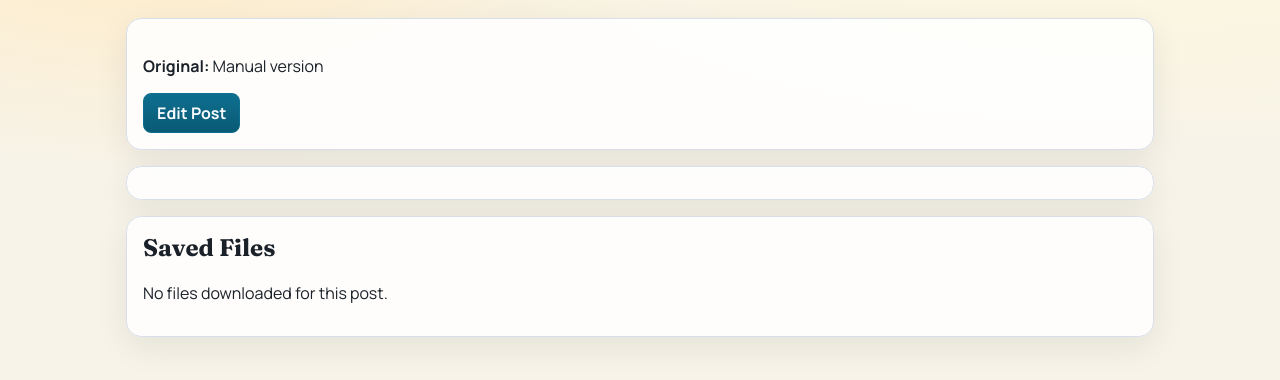
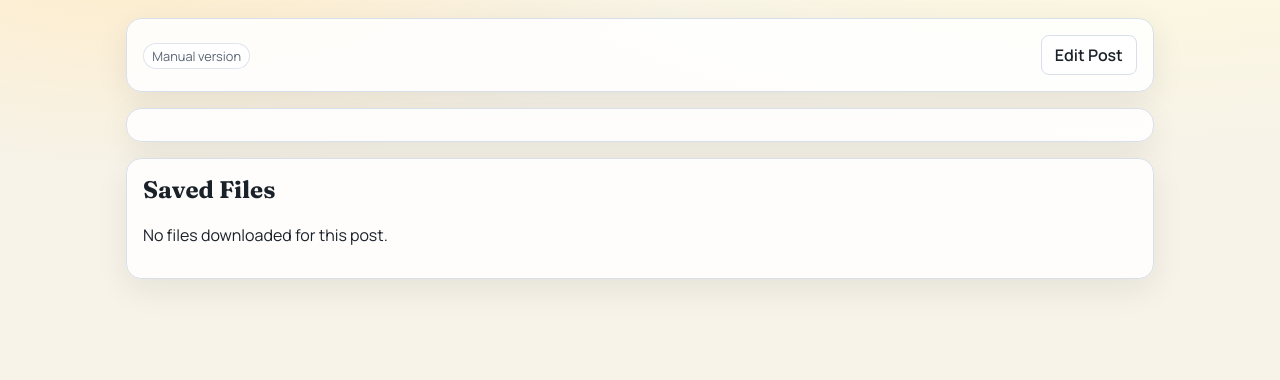
Before and after one commit to vadondaniel/kemono-library, a Flask app: template kemono_library/templates/post_detail.html in a window 1280 px wide. Shown: the part 64-444 px from the top of the page. Run offline with Flask 3, Linux system fonts and the light colour scheme; the template is opened without the code that fills it, so the values that code supplies are empty.

Commit message:
refactor(ui): redesign post viewer info section layout and styling

```diff
--- a/kemono_library/static/style.css
+++ b/kemono_library/static/style.css
@@ -2164,11 +2164,83 @@ body.is-lightbox-open {
   justify-content: center;
 }
 
-.post-actions {
-  margin: 0;
-  display: flex;
+.post-viewer-info {
+  display: grid;
+  gap: 0.9rem;
+}
+
+.post-viewer-head {
+  display: flex;
+  justify-content: space-between;
+  align-items: flex-start;
+  gap: 0.8rem;
+  flex-wrap: wrap;
+}
+
+.post-viewer-title-wrap {
+  min-width: 0;
+  display: grid;
   gap: 0.5rem;
+}
+
+.post-viewer-title {
+  margin: 0;
+  line-height: 1.15;
+}
+
+.post-viewer-chip-row {
+  display: flex;
   flex-wrap: wrap;
+  gap: 0.42rem;
+}
+
+.post-viewer-chip {
+  display: inline-flex;
+  align-items: center;
+  gap: 0.3rem;
+  margin: 0;
+  padding: 0.2rem 0.52rem;
+  border: 1px solid color-mix(in srgb, var(--border) 82%, transparent);
+  border-radius: 999px;
+  background: color-mix(in srgb, var(--card-solid) 90%, transparent);
+  color: var(--muted);
+  font-size: 0.8rem;
+}
+
+.post-viewer-chip strong {
+  color: var(--text);
+}
+
+.post-viewer-chip-link {
+  text-decoration: none;
+  color: var(--accent);
+}
+
+.post-viewer-head-actions {
+  display: inline-flex;
+  align-items: center;
+}
+
+.post-viewer-details {
+  display: flex;
+  justify-content: flex-end;
+  gap: 0.65rem;
+  padding-top: 0.2rem;
+}
+
+.post-viewer-version-form {
+  display: grid;
+  gap: 0.32rem;
+  align-content: start;
+  width: min(300px, 100%);
+}
+
+.post-viewer-version-form label {
+  font-size: 0.76rem;
+  text-transform: uppercase;
+  letter-spacing: 0.08em;
+  color: var(--muted);
+  font-weight: 700;
 }
 
 .post-file-missing {
@@ -2206,6 +2278,10 @@ body.is-lightbox-open {
     justify-content: space-between;
   }
 
+  .post-viewer-details {
+    justify-content: flex-start;
+  }
+
   .site-header nav {
     gap: 0.7rem;
     flex-wrap: wrap;
--- a/kemono_library/templates/post_detail.html
+++ b/kemono_library/templates/post_detail.html
@@ -1,22 +1,37 @@
 {% extends "base.html" %}
 {% block content %}
-<section class="panel">
-  <h1>{{ active_version['title'] }}</h1>
-  <p>
-    <strong>Original:</strong>
-    {% if active_version['source_url'] %}
-      <a href="{{ active_version['source_url'] }}" target="_blank" rel="noopener">{{ active_version['source_url'] }}</a>
-    {% else %}
-      <span>Manual version</span>
-    {% endif %}
-  </p>
-  {% if active_version['published_at'] %}
-    <p><strong>Published:</strong> {{ active_version['published_at'] }}</p>
-  {% endif %}
+<section class="panel post-viewer-info">
+  <div class="post-viewer-head">
+    <div class="post-viewer-title-wrap">
+      <h1 class="post-viewer-title">{{ active_version['title'] }}</h1>
+      <div class="post-viewer-chip-row">
+        {% if active_version['published_at'] %}
+          <span class="post-viewer-chip"><strong>Published:</strong> <time datetime="{{ active_version['published_at'] }}">{{ active_version['published_at']|format_datetime }}</time></span>
+        {% endif %}
+        {% if active_version['edited_at'] %}
+          <span class="post-viewer-chip"><strong>Edited:</strong> <time datetime="{{ active_version['edited_at'] }}">{{ active_version['edited_at']|format_datetime }}</time></span>
+        {% endif %}
+        {% if versions|length > 1 and active_version['is_default'] %}
+          <span class="post-viewer-chip">Default version</span>
+        {% endif %}
+        {% if active_version['source_url'] %}
+          <a class="post-viewer-chip post-viewer-chip-link" href="{{ active_version['source_url'] }}" target="_blank" rel="noopener noreferrer">Source</a>
+        {% else %}
+          <span class="post-viewer-chip">Manual version</span>
+        {% endif %}
+      </div>
+    </div>
+    <div class="post-viewer-head-actions">
+      <a class="button-link button-ghost" href="{{ url_for('edit_post', post_id=post['id'], version_id=active_version['id']) }}">
+        {% if versions|length > 1 %}Edit Version{% else %}Edit Post{% endif %}
+      </a>
+    </div>
+  </div>
+
   {% if versions|length > 1 %}
-    <div class="post-version-tools">
-      <form method="get" action="{{ url_for('post_detail', post_id=post['id']) }}" class="inline-form">
-        <label for="version-id"><strong>Version:</strong></label>
+    <div class="post-viewer-details">
+      <form method="get" action="{{ url_for('post_detail', post_id=post['id']) }}" class="post-viewer-version-form">
+        <label for="version-id">Version</label>
         <select id="version-id" name="version_id" onchange="this.form.submit()">
           {% for version in versions %}
             <option value="{{ version['id'] }}" {% if version['id'] == active_version['id'] %}selected{% endif %}>
@@ -27,11 +42,6 @@
       </form>
     </div>
   {% endif %}
-  <div class="post-actions">
-    <a class="button-link" href="{{ url_for('edit_post', post_id=post['id'], version_id=active_version['id']) }}">
-      {% if versions|length > 1 %}Edit Version{% else %}Edit Post{% endif %}
-    </a>
-  </div>
 </section>
 
 <section class="panel post-content">
```
